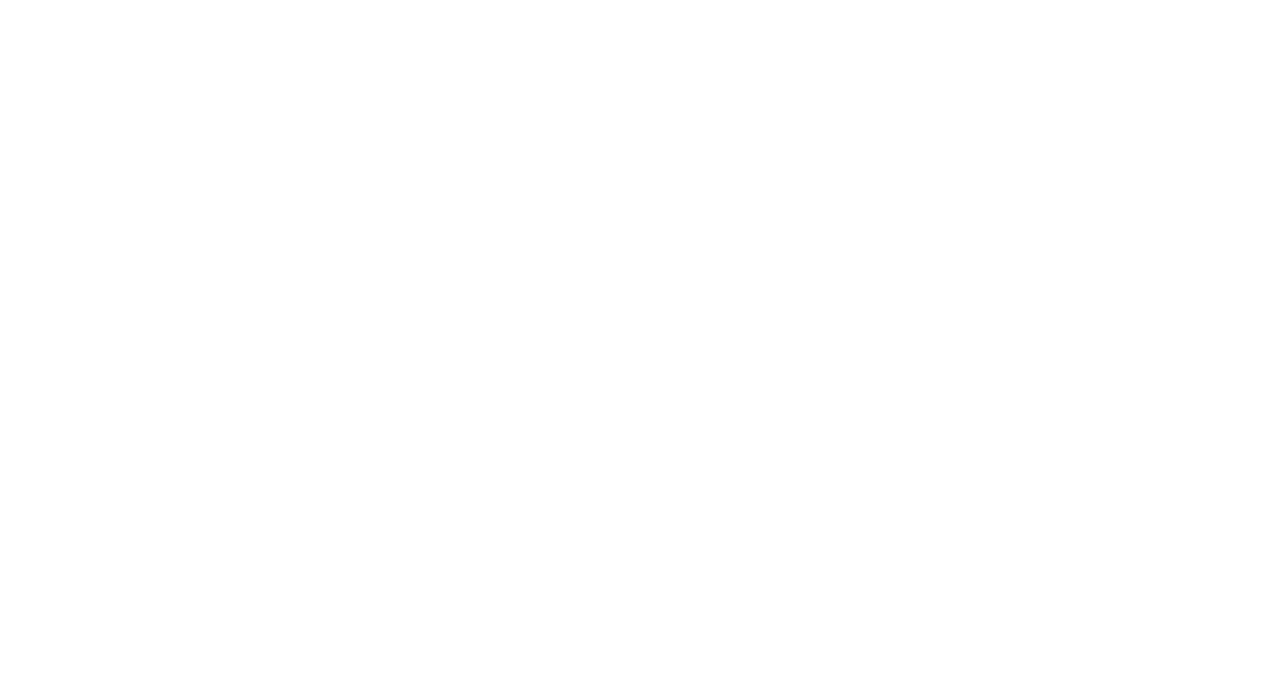
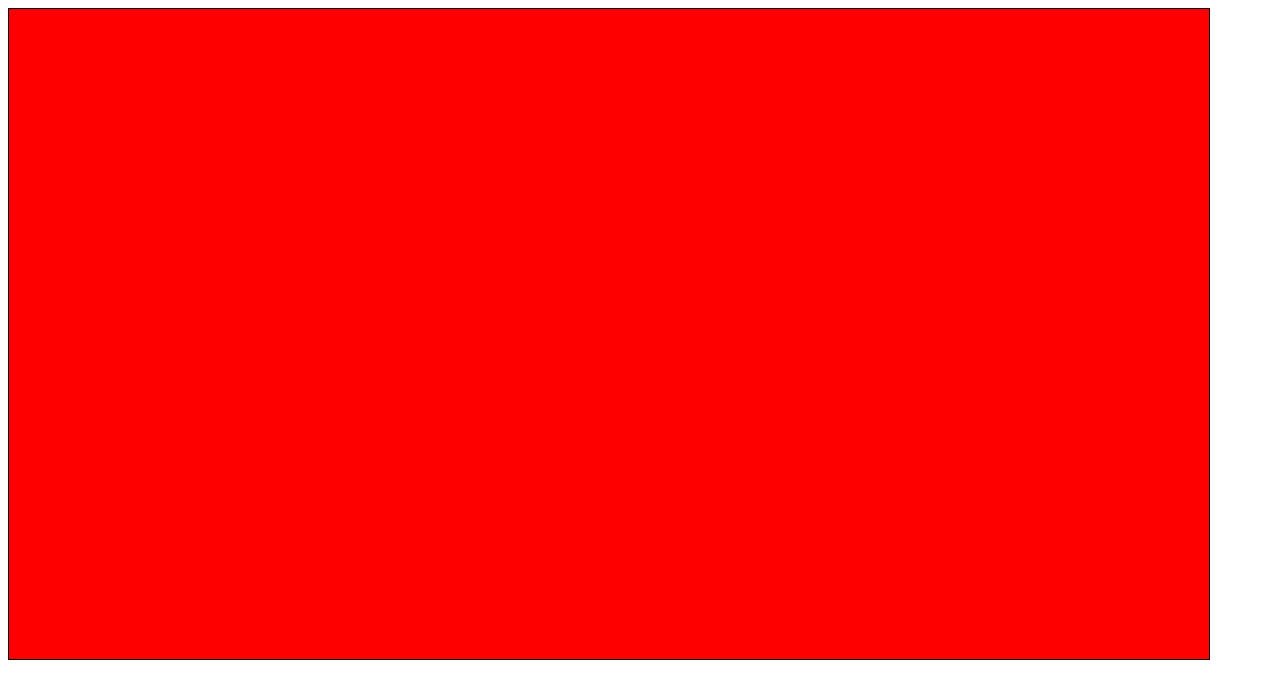
Before and after one commit to vegatron09/sketch_app, a plain HTML site: page index.html in a window 1280 px wide. Drawn offline with Linux system fonts and the light colour scheme.

Commit message:
-Added some more boilerplate, implemented jquery.

```diff
--- a/css/style.css
+++ b/css/style.css
@@ -0,0 +1,6 @@
+.grid {
+  width: 1200px;
+  height: 650px;
+  border: 1px solid black;
+  background-color: red;
+}
--- a/index.html
+++ b/index.html
@@ -2,11 +2,17 @@
 <html>
   <head>
     <title>JQuery Sketch App</title>
-    <link rel="stylesheet">
+    <link rel="stylesheet" href="css/style.css">
     <script type="text/javascript" src="js/jquery.min.js"></script>
     <script type="text/javascript" src="js/script.js"></script>
   </head>
 
   <body>
+    <div class="container">
+      <div class="grid">
+        <div class="box">
+        </div>
+      </div><!--.grid-->
+    </div><!--.container-->
   </body>
 </html>
```
